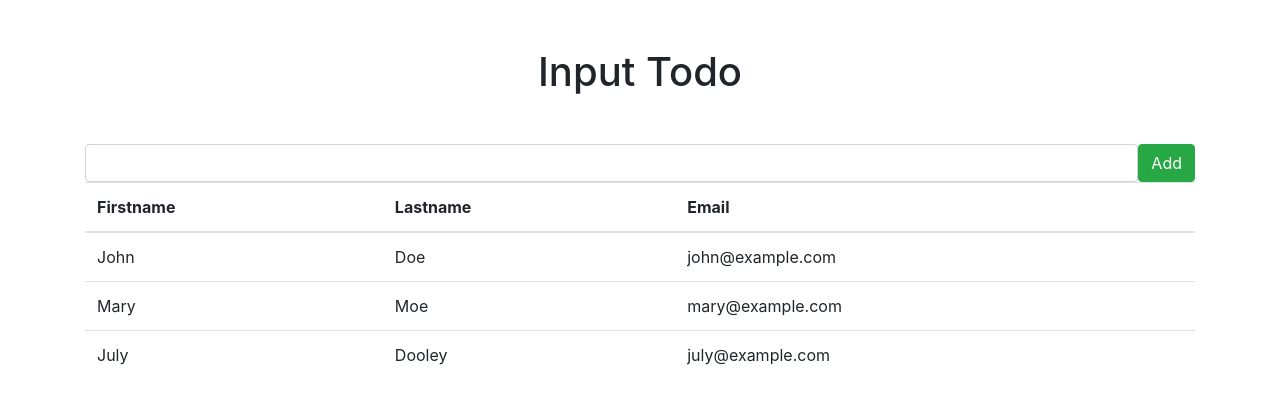
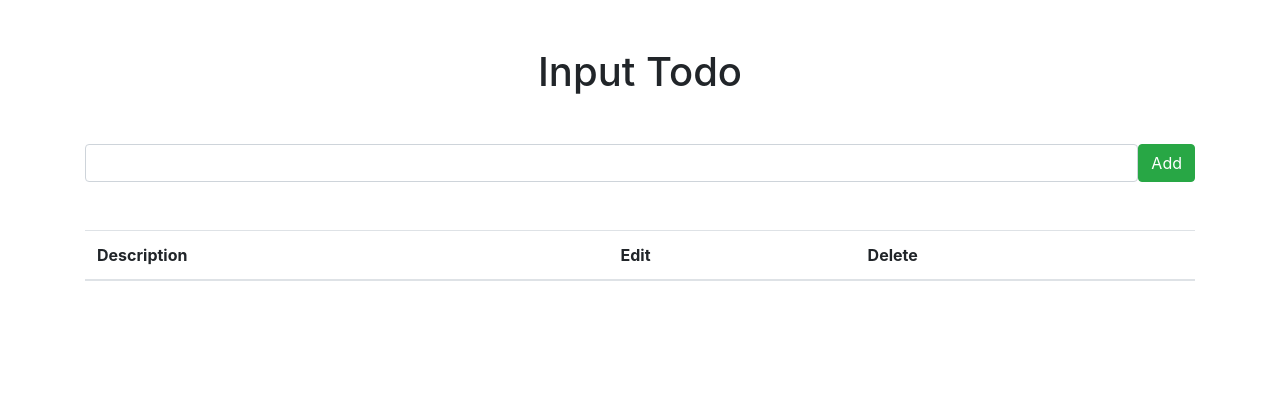
Before and after one commit to danielAwale/Simple-PERN-Project, a React (Create React App) app in the folder client/: page / in a window 1280 px wide. Shown: the top 404 px of the page. Built offline with nearby package versions, Linux system fonts and the light colour scheme.

Commit message:
change the styles for the table a little and remove some code

```diff
--- a/client/src/components/ListTodo.js
+++ b/client/src/components/ListTodo.js
@@ -3,30 +3,22 @@ import React, { Fragment } from 'react'
 const ListTodo = () => {
   return (
     <Fragment>
-      <table class="table">
+      <table class="table mt-5 text-centre">
         <thead>
           <tr>
-            <th>Firstname</th>
-            <th>Lastname</th>
-            <th>Email</th>
+            <th>Description</th>
+            <th>Edit</th>
+            <th>Delete</th>
           </tr>
         </thead>
         <tbody>
+          {/*
           <tr>
             <td>John</td>
             <td>Doe</td>
             <td>john@example.com</td>
           </tr>
-          <tr>
-            <td>Mary</td>
-            <td>Moe</td>
-            <td>mary@example.com</td>
-          </tr>
-          <tr>
-            <td>July</td>
-            <td>Dooley</td>
-            <td>july@example.com</td>
-          </tr>
+        */}
         </tbody>
       </table>
     </Fragment>
```
